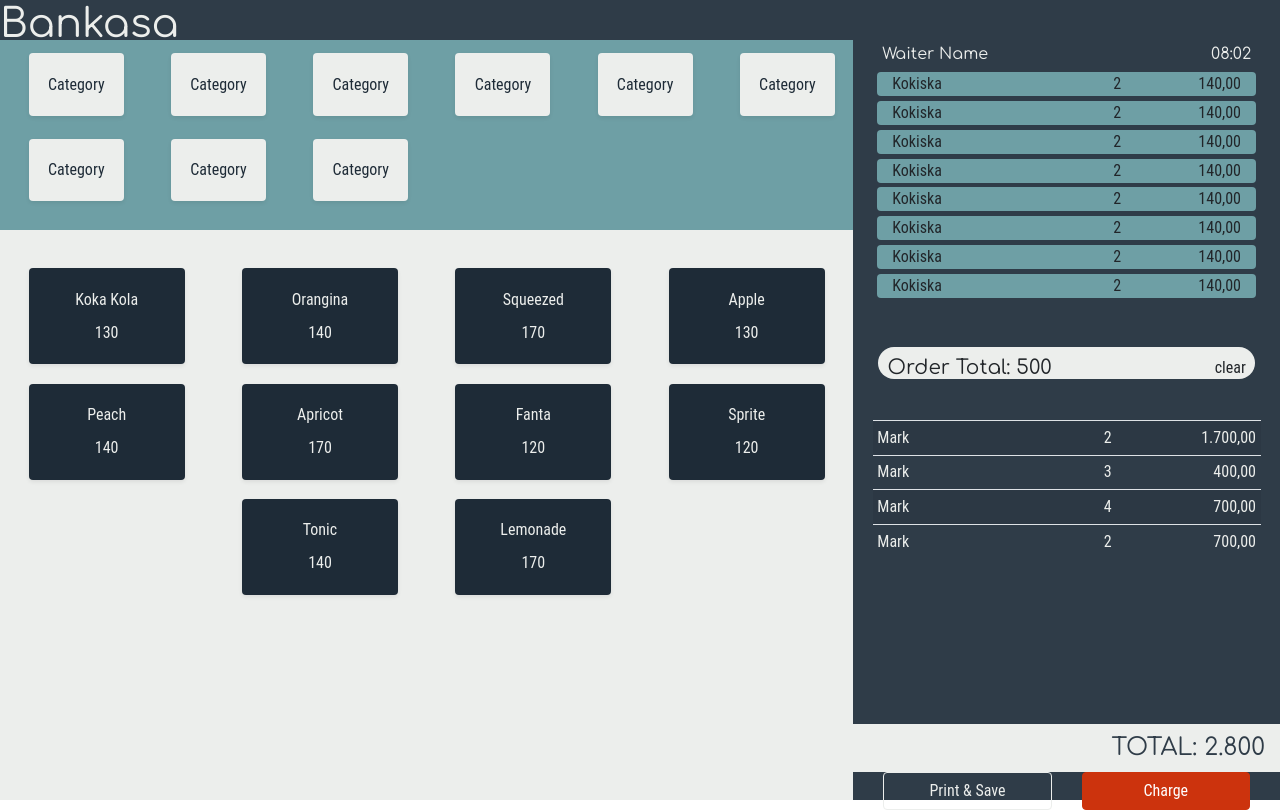
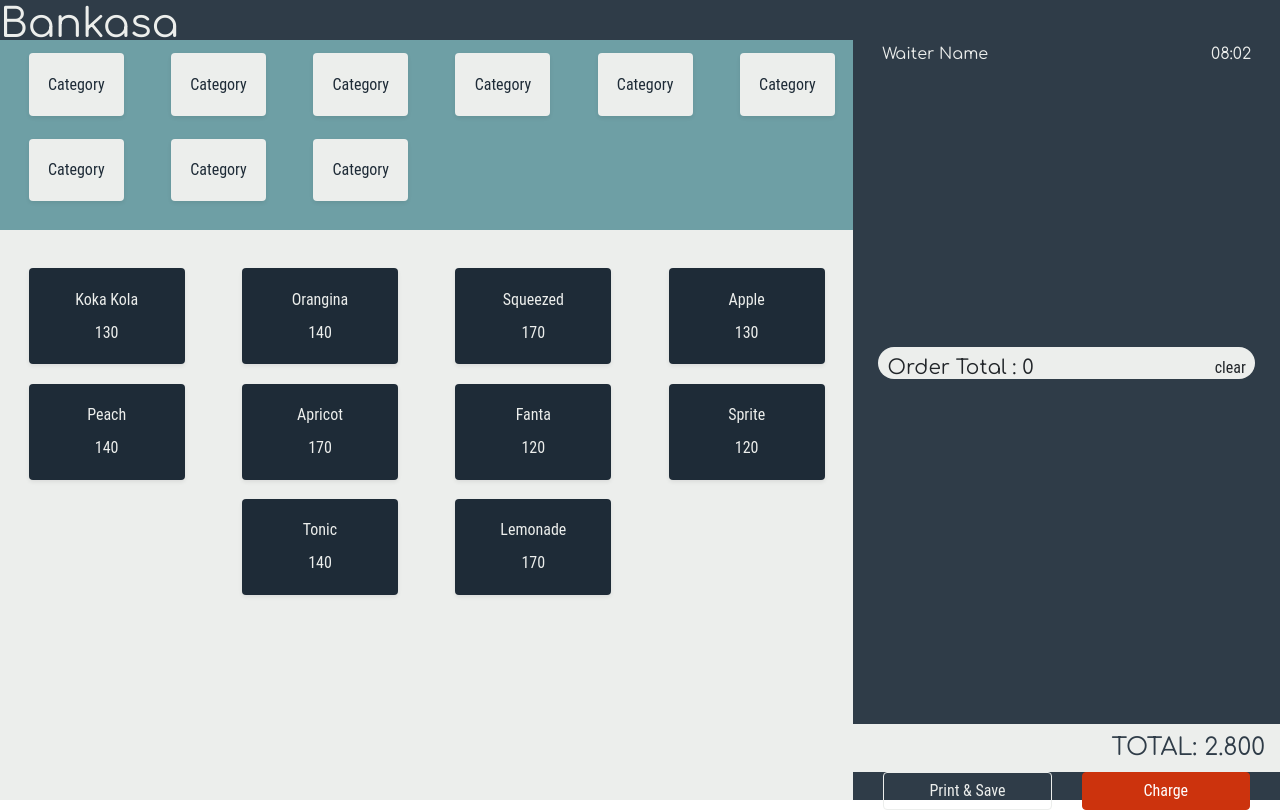
Before and after one commit to Bankacha/bankasa, a React (Create React App) app: page / in a window 1280 px wide. Built offline with nearby package versions, Linux system fonts and the light colour scheme.

Commit message:
adding from order to billTable in progress

```diff
--- a/src/public/components/bill-create/sub-components/BillTable.js
+++ b/src/public/components/bill-create/sub-components/BillTable.js
@@ -1,34 +1,28 @@
 import { Row, Table, Col } from "react-bootstrap";
+import { useSelector } from "react-redux"
 
 export function BillTable() {
+
+    const onTable = useSelector(state => state.products.onTable)
+
+    console.log(onTable)
 
     return (
         <Row>
             <Col className="w-100 h-100 position-absolute overflow-auto">
                 <Table striped hover size="sm" variant=''>
                     <tbody className="text-light w-100 position-absolute px-3">
-                            <tr className='row w-100'>
-                                <td className='col-sm-7'>Mark</td>
-                                <td className='col-sm-3'>2</td>
-                                <td className='col-sm-2 text-right'>1.700,00</td>
+                        {
+                            (onTable.length ? onTable : []).map((el, i) => {
+                                return (
+                                    <tr key={i} className='row w-100'>
+                                        <td className='col-sm-7'>{el.item?.name}</td>
+                                        <td className='col-sm-3'>{el?.quantity}</td>
+                                        <td className='col-sm-2 text-right'>{el.item?.price}</td>
                                     </tr>
-                            <tr className='row w-100'>
-                                <td className='col-sm-7'>Mark</td>
-                                <td className='col-sm-3'>3</td>
-                                <td className='col-sm-2 text-right'>400,00</td>
-                            </tr>
-                            <tr className='row w-100'>
-                                <td className='col-sm-7'>Mark</td>
-                                <td className='col-sm-3'>4</td>
-                                <td className='col-sm-2 text-right'>700,00</td>
-                            </tr>
-                            <tr className='row w-100'>
-                                <td className='col-sm-7'>Mark</td>
-                                <td className='col-sm-3'>2</td>
-                                <td className='col-sm-2 text-right'>700,00</td>
-                            </tr>
-
-
+                                )
+                            })
+                        }
                     </tbody>
                 </Table>
             </Col>
--- a/src/public/components/bill-create/sub-components/OrderItems.js
+++ b/src/public/components/bill-create/sub-components/OrderItems.js
@@ -1,97 +1,44 @@
 import { Row, Col } from 'react-bootstrap';
+import { useDispatch, useSelector } from "react-redux"
+import { deleteOrderItem } from '../../../../store/actions';
 
-export function OrderItems() {
+export function OrderItems(props) {
 
+    const dispatch = useDispatch();
+    const orderItems = useSelector(state => state.products.order);
+
+    const multiply = (price, quantity) => {
+        return price*quantity
+    }
+
+    const deleteItem = (idx) => {
+        dispatch(deleteOrderItem(idx))
+    }
     return (
         <Col className="h-100 overflow-auto px-3">
-            <Row className="bg-warning mx-1 mb-1 rounded">
-                <Col sm={7}>
-                    Kokiska
-               </Col>
-                <Col sm={2}>
-                    2
-                </Col>
-                <Col sm={3} className="text-right">
-                    140,00
-                </Col>
-            </Row>
-            <Row className="bg-warning mx-1 mb-1 rounded">
-                <Col sm={7}>
-                    Kokiska
-                </Col>
-                <Col sm={2}>
-                    2
-                </Col>
-                <Col sm={3} className="text-right">
-                    140,00
-                </Col>
-            </Row>
-            <Row className="bg-warning mx-1 mb-1 rounded">
-                <Col sm={7}>
-                    Kokiska
-               </Col>
-                <Col sm={2}>
-                    2
-                </Col>
-                <Col sm={3} className="text-right">
-                    140,00
-                </Col>
-            </Row>
-            <Row className="bg-warning mx-1 mb-1 rounded">
-                <Col sm={7}>
-                    Kokiska
-                </Col>
-                <Col sm={2}>
-                    2
-                </Col>
-                <Col sm={3} className="text-right">
-                    140,00
-                </Col>
-            </Row>
-            <Row className="bg-warning mx-1 mb-1 rounded">
-                <Col sm={7}>
-                    Kokiska
-               </Col>
-                <Col sm={2}>
-                    2
-                </Col>
-                <Col sm={3} className="text-right">
-                    140,00
-                </Col>
-            </Row>
-            <Row className="bg-warning mx-1 mb-1 rounded">
-                <Col sm={7}>
-                    Kokiska
-                </Col>
-                <Col sm={2}>
-                    2
-                </Col>
-                <Col sm={3} className="text-right">
-                    140,00
-                </Col>
-            </Row>
-            <Row className="bg-warning mx-1 mb-1 rounded">
-                <Col sm={7}>
-                    Kokiska
-               </Col>
-                <Col sm={2}>
-                    2
-                </Col>
-                <Col sm={3} className="text-right">
-                    140,00
-                </Col>
-            </Row>
-            <Row className="bg-warning mx-1 mb-1 rounded">
-                <Col sm={7}>
-                    Kokiska
-                </Col>
-                <Col sm={2}>
-                    2
-                </Col>
-                <Col sm={3} className="text-right">
-                    140,00
-                </Col>
-            </Row>
+            {
+                (orderItems ? orderItems : []).map((o, i) => {
+                    return (
+                        <Row key={i} className="bg-warning mx-1 mb-1 rounded">
+                            <Col sm={6}>
+                                {o.item.name}
+                            </Col>
+                            <Col sm={1} className="text-center">
+                                {o.quantity}
+                            </Col>
+                            <Col sm={2} className="text-right">
+                                {o.item.price}
+                            </Col>
+                            <Col sm={2} className="text-right">
+                                {multiply(o.quantity,o.item.price)}
+                            </Col>
+                            <Col onClick={()=> deleteItem(o)} sm={1} className="text-left" type='button'>
+                                -
+                            </Col>
+                        </Row>
+                    )
+                })
+            }
         </Col>
     )
 }
--- a/src/public/components/bill-create/sub-components/ProductCard.js
+++ b/src/public/components/bill-create/sub-components/ProductCard.js
@@ -8,7 +8,7 @@ export function ProductCard(props) {
 
     const addItem = (item) => {
         dispatch(setOrderItem({
-            item,
+            item: item,
             quantity: 1
         }))
     }
@@ -16,7 +16,7 @@ export function ProductCard(props) {
     return (
         <Col xs={3}>
             <Row>
-                <Col onClick={()=>addItem(props)} className="c-pointer p-3 m-2 mx-4 bg-dark text-center text-light rounded shadow-sm">
+                <Col onClick={()=> addItem(props)} className="c-pointer p-3 m-2 mx-4 bg-dark text-center text-light rounded shadow-sm">
                     <p className="m-0 mb-2">{props.name}</p>
                     <p className="m-0">{props.price}</p>
                 </Col>
--- a/src/public/components/bill-create/sub-components/order-component/OrderComponentButtons.js
+++ b/src/public/components/bill-create/sub-components/order-component/OrderComponentButtons.js
@@ -1,11 +1,21 @@
 import { Row, Col, Button } from "react-bootstrap"
+import { useDispatch, useSelector } from "react-redux"
+import { saveAndPrintOrder } from "../../../../../store/actions"
 
 export function OrderComponentButtons() {
+
+    const dispatch = useDispatch()
+    const order = useSelector(state => state.products.order)
+    const onTable = useSelector(state => state.products.onTable)
+
+    const saveOrder = (ord) => {
+        return dispatch(saveAndPrintOrder(ord))
+    }
 
     return (
         <Row className="justify-content-around m-0">
             <Col sm={6}>
-                <Button className="w-100" variant='outline-light'>Print &amp; Save</Button>
+                <Button onClick={()=> saveOrder(order)} className="w-100" variant='outline-light'>Print &amp; Save</Button>
             </Col>
             <Col sm={6}>
                 <Button className="w-100" variant='danger'>Charge</Button>
--- a/src/public/components/bill-create/sub-components/order-component/OrderItemsFooter.js
+++ b/src/public/components/bill-create/sub-components/order-component/OrderItemsFooter.js
@@ -1,14 +1,26 @@
 import { Col, Row } from "react-bootstrap"
+import { useSelector } from "react-redux"
+
 
 export function OrderItemsFooter() {
 
+    const order = useSelector(state => state.products.order)
+
+    const countOrderTotal = () => {
+        let total = 0;
+        order.forEach(element => {
+            total += element.item.price * element.quantity
+        });
+        return total
+    }
+
     return (
-            <Col className="mx-2 w-100">
-                <Row className="d-flex justify-content-between pt-2">
-                    <h5>Order Total: 500</h5>
-                    <p type="button">clear</p>
-                </Row>
-            </Col>
+        <Col className="mx-2 w-100">
+            <Row className="d-flex justify-content-between pt-2">
+                <h5>Order Total : {countOrderTotal()}</h5>
+                <p type="button">clear</p>
+            </Row>
+        </Col>
     )
 
 }
--- a/src/store/reducers/products.js
+++ b/src/store/reducers/products.js
@@ -53,34 +53,54 @@ const initialState = {
     ],
 
     order: [],
+    onTable: [],
 
 };
 
 const productReducer = (state = initialState, action) => {
     switch (action.type) {
         case 'SET_ORDER_ITEM':
-            const alreadyInOrder = state.order.find(item => item.name === action.payload.name);
+            const alreadyInOrder = state.order.find(item => item.item.name === action.payload.item.name);
+            // console.log(state, action.payload)
+            // console.log(alreadyInOrder ? 'yes' : 'no')
 
             if (alreadyInOrder) {
                 return {
                     ...state,
-                    order: state.order.find( item => {
-                        if(item.name === action.payload.name) {
-                            return {
-                                ...state.order.item, quantity: item.quantity + 1
-                            }
-                        } else {
-                            return item
-                        }
-                    })
+                    order: state.order.map(orderItem => orderItem.item.name === action.payload.item.name ? { ...orderItem, quantity: orderItem.quantity + 1 } : orderItem)
                 }
             } else {
                 return {
-                    ...state,
-                    order: [...state.order, action.payload]
+                    ...state, order: [...state.order, action.payload]
                 };
             }
 
+        case 'DELETE_ORDER_ITEM':
+            return {
+                ...state,
+                order: state.order.filter(item => item.item.name !== action.payload.item.name)
+            }
+
+        case 'SAVE_AND_PRINT_ORDER':
+            // state.onTable.length === 0 &&
+            const ifAlreadyOnTable = state.onTable.some(element => element.item.name === action.payload.forEach(item => item.item.name))
+
+            console.log(ifAlreadyOnTable)
+
+            return {
+                ...state,
+                order: [],
+                onTable: state.onTable.length === 0 && ifAlreadyOnTable === false ? [...state.onTable.concat(state.order)] : state.onTable.map(item => {
+                    for(let element of action.payload) {
+                        if(item.item.name === element.item.name) {
+                            return {...item, quantity: item.quantity + element.quantity}
+                        } else {
+                            return {...state.onTable.push(action.payload)}
+                        }
+                    }
+                    }
+                )
+            }
     }
     return state
 }
```
Also changed, not shown: src/public/components/bill-create/Products.js (+4 -5 lines), src/store/actions/index.js (+14 -0 lines). Lines whose indentation alone changed are shown as unchanged.
